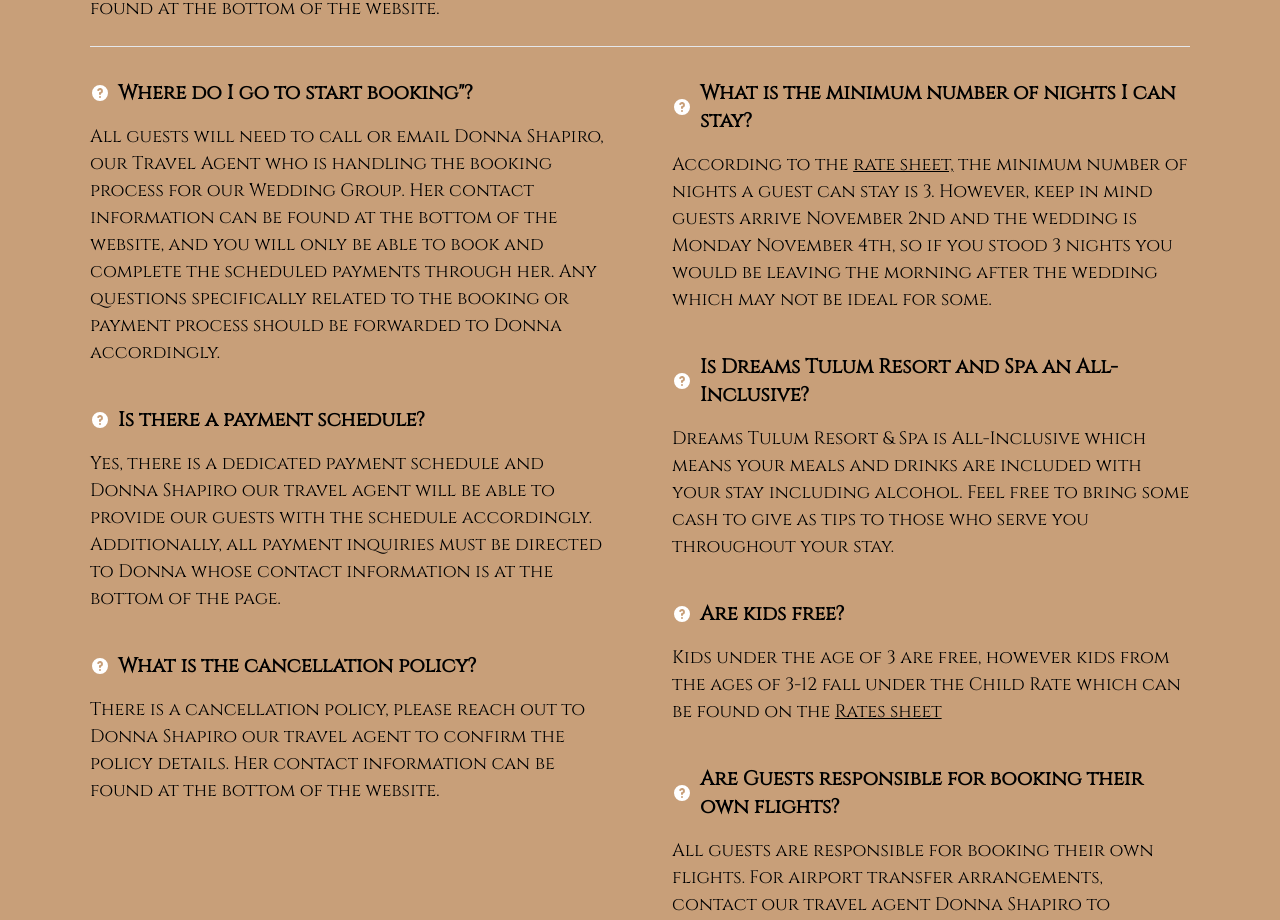
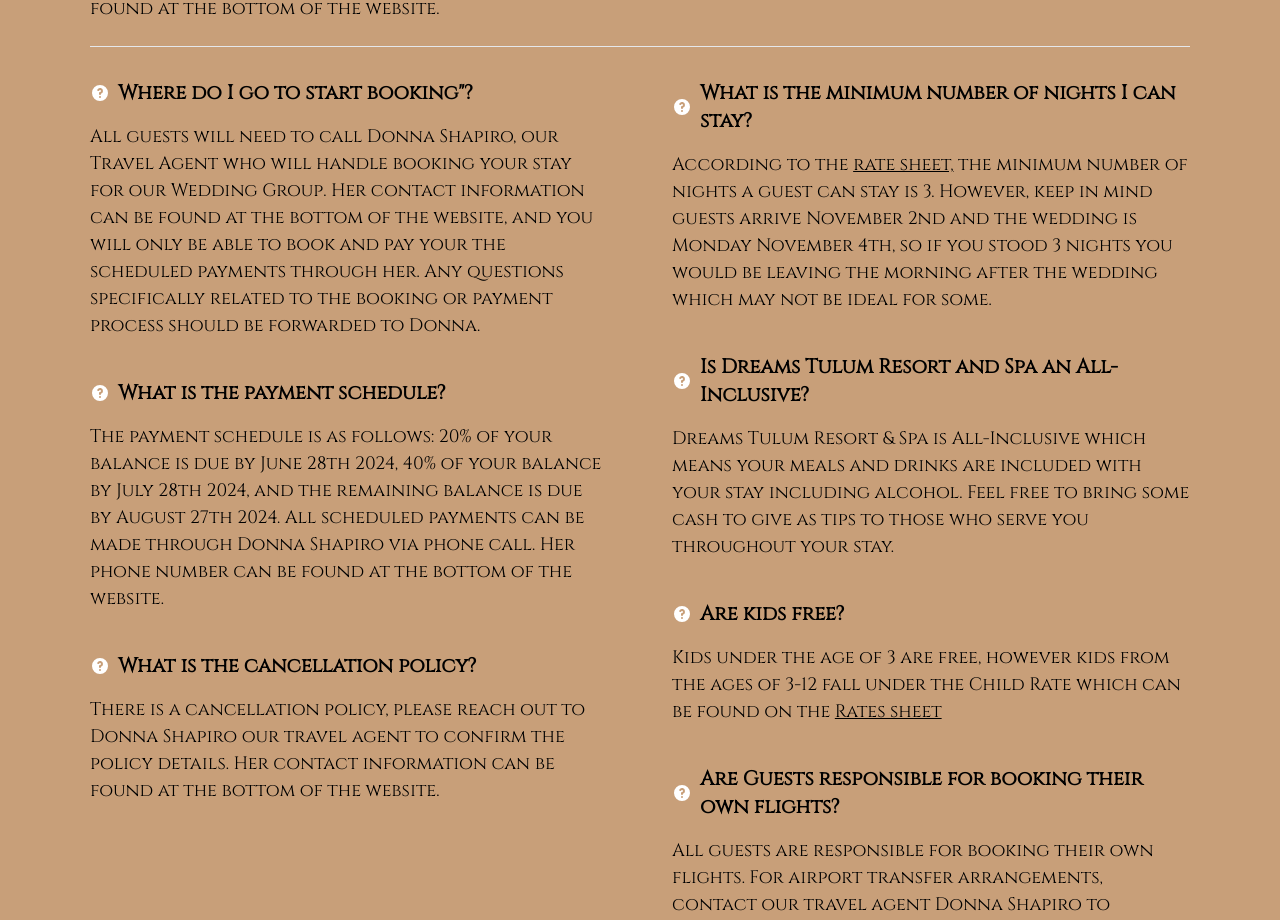
Before and after one commit to vcristian1/ourwedding, a React (Vite) app: page / in a window 1280 px wide. Shown: the part 3240-4160 px from the top of the page. Built offline with nearby package versions, Linux system fonts and the light colour scheme.

Commit message:
added change t FAQ page, added overlays variable to index.tsx for Wedding section

```diff
--- a/src/scenes/faq/index.tsx
+++ b/src/scenes/faq/index.tsx
@@ -48,14 +48,14 @@
                             <svg className="flex-shrink-0 mr-2 w-5 h-5 text-white" fill="currentColor" viewBox="0 0 20 20" xmlns="http://www.w3.org/2000/svg"><path fill-rule="evenodd" d="M18 10a8 8 0 11-16 0 8 8 0 0116 0zm-8-3a1 1 0 00-.867.5 1 1 0 11-1.731-1A3 3 0 0113 8a3.001 3.001 0 01-2 2.83V11a1 1 0 11-2 0v-1a1 1 0 011-1 1 1 0 100-2zm0 8a1 1 0 100-2 1 1 0 000 2z" clip-rule="evenodd"></path></svg>
                             Where do I go to start booking"?
                         </h3>
-                        <p className="sm:text-[18px] sp7:text-[22px] lg:text-[18px] mbpro:text-[18px] md:text-[18px]">All guests will need to call or email Donna Shapiro, our Travel Agent who is handling the booking process for our Wedding Group. Her contact information can be found at the bottom of the website, and you will only be able to book and complete the scheduled payments through her. Any questions specifically related to the booking or payment process should be forwarded to Donna accordingly.</p>
+                        <p className="sm:text-[18px] sp7:text-[22px] lg:text-[18px] mbpro:text-[18px] md:text-[18px]">All guests will need to call Donna Shapiro, our Travel Agent who will handle booking your stay for our Wedding Group. Her contact information can be found at the bottom of the website, and you will only be able to book and pay your the scheduled payments through her. Any questions specifically related to the booking or payment process should be forwarded to Donna.</p>
                     </div>
                     <div className="mb-10">
                         <h3 className="flex items-center md:text-[18px] mbpro:text-[20px] mb-4 text-lg  sm:text-[20px] ipp:text-[22px] sp7:text-[24px] font-bold lg:text-[20px]">
                             <svg className="flex-shrink-0 mr-2 w-5 h-5 text-white" fill="currentColor" viewBox="0 0 20 20" xmlns="http://www.w3.org/2000/svg"><path fill-rule="evenodd" d="M18 10a8 8 0 11-16 0 8 8 0 0116 0zm-8-3a1 1 0 00-.867.5 1 1 0 11-1.731-1A3 3 0 0113 8a3.001 3.001 0 01-2 2.83V11a1 1 0 11-2 0v-1a1 1 0 011-1 1 1 0 100-2zm0 8a1 1 0 100-2 1 1 0 000 2z" clip-rule="evenodd"></path></svg>
-                            Is there a payment schedule?
+                            What is the payment schedule?
                         </h3>
-                        <p className="sm:text-[18px] sp7:text-[22px] lg:text-[18px] mbpro:text-[18px] md:text-[18px]">Yes, there is a dedicated payment schedule and Donna Shapiro our travel agent will be able to provide our guests with the schedule accordingly. Additionally, all payment inquiries must be directed to Donna whose contact information is at the bottom of the page.</p>
+                        <p className="sm:text-[18px] sp7:text-[22px] lg:text-[18px] mbpro:text-[18px] md:text-[18px]">The payment schedule is as follows: 20% of your balance is due by June 28th 2024, 40% of your balance by July 28th 2024, and the remaining balance is due by August 27th 2024. All scheduled payments can be made through Donna Shapiro via phone call. Her phone number can be found at the bottom of the website.</p>
                     </div>
                     <div className="mb-10">
                         <h3 className="flex items-center md:text-[18px] mbpro:text-[20px] mb-4 text-lg  sm:text-[20px] ipp:text-[22px] sp7:text-[24px] font-bold lg:text-[20px]">
--- a/src/scenes/theWedding/index.tsx
+++ b/src/scenes/theWedding/index.tsx
@@ -19,6 +19,9 @@
 }
 
 const TheWedding = ({ setSelectedPage }: Props) => {
+  //Once added to the images, needs to have classes for each device so the overlay is web responsive
+  const overlayStyles = `mt-4 p-5 absolute z-36 flex h-[200px] w-[200px] flex-col items-center justify-center whitespace-normal bg-primary-500 text-center text-white opacity-0 transition duration-500 hover:opacity-90`
+
   return (
 
   <section id="thewedding" className="w-full bg-[#C89F79] gfold:py-20 gs8:py-20 xs:py-20 ipa:py-22 md:py-32 overflow-x-hidden">
```
